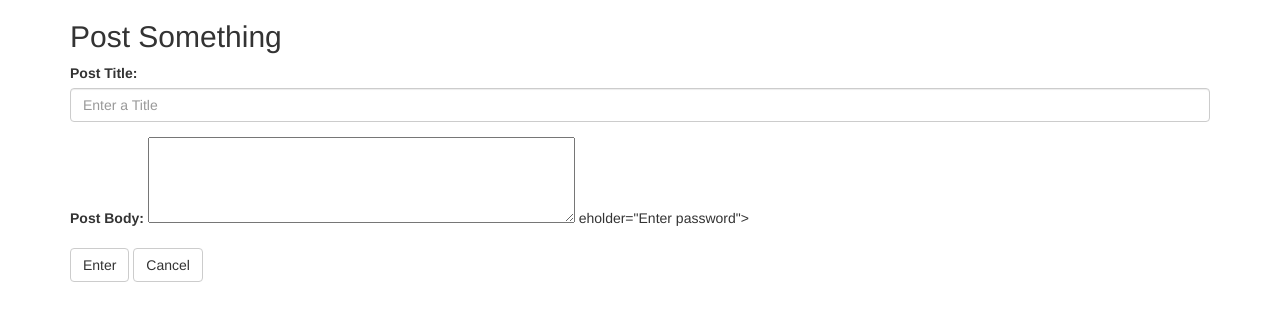
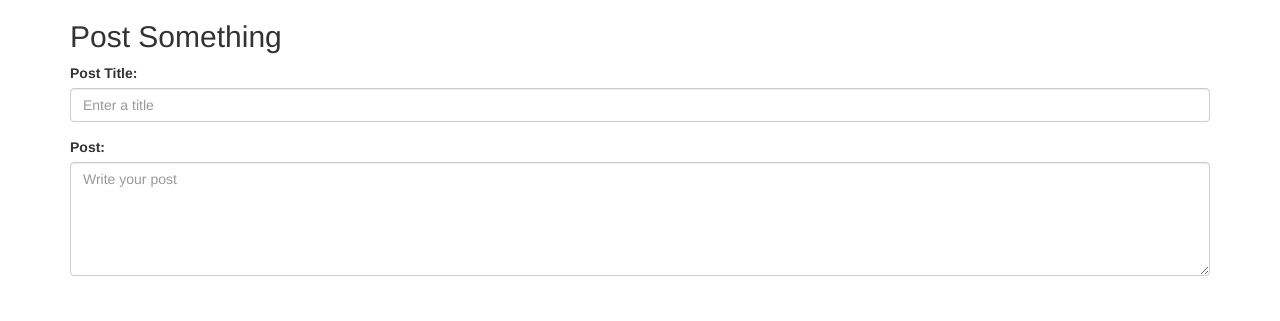
Before and after one commit to psydeolite/bloginator, a Flask app: template templates/write_post.html in a window 1280 px wide. Shown: the top 321 px of the page. Run offline with Flask 2, Linux system fonts and the light colour scheme; the template is opened without the code that fills it, so the values that code supplies are empty; some libraries are stand-ins or nearby versions.

Commit message:
fixed write post

```diff
--- a/templates/write_post.html
+++ b/templates/write_post.html
@@ -4,34 +4,23 @@
   <title>Write A Post</title>
   <meta charset="utf-8">
   <meta name="viewport" content="width=device-width, initial-scale=1">
-  <link rel="stylesheet" href="http://maxcdn.bootstrapcdn.com/bootstrap/3.3.5/c\
-ss/bootstrap.min.css">
-  <script src="https://ajax.googleapis.com/ajax/libs/jquery/1.11.3/jquery.min.j\
-s"></script>
-  <script src="http://maxcdn.bootstrapcdn.com/bootstrap/3.3.5/js/bootstrap.min.\
-js"></script>
+  <link rel="stylesheet" href="http://maxcdn.bootstrapcdn.com/bootstrap/3.3.5/css/bootstrap.min.css">
+  <script src="https://ajax.googleapis.com/ajax/libs/jquery/1.11.3/jquery.min.js"></script>
+  <script src="http://maxcdn.bootstrapcdn.com/bootstrap/3.3.5/js/bootstrap.min.js"></script>
 </head>
 <body>
 
 <div class="container">
   <h2>Post Something</h2>
-  {% if err %}
-  <h3> {{err}} </h3>
-  <hr>
-  {% endif %}
-  <form role="form" method="POST">
+  <form role="form">
     <div class="form-group">
       <label for="Title">Post Title:</label>
-      <input type="text" class="form-control" id="title" placeholder="Enter a Title" name="title">
+      <input type="text" class="form-control" id="title" placeholder="Enter a title" name="title">
     </div>
     <div class="form-group">
-      <label for="body">Post Body:</label>
-      <textarea cols="50" rows="4" name="body">
-     </textarea>
-eholder="Enter password">
+      <label for="body">Post:</label>
+      <textarea class="form-control" rows="5" id="body" placeholder="Write your post"></textarea>
     </div>
-    <button type="submit" name="button" value="Enter" class="btn btn-default">Enter</button>
-    <button type="submit" name="button" value="Enter" class="btn btn-default">Cancel</button>
   </form>
 </div>
 
```
